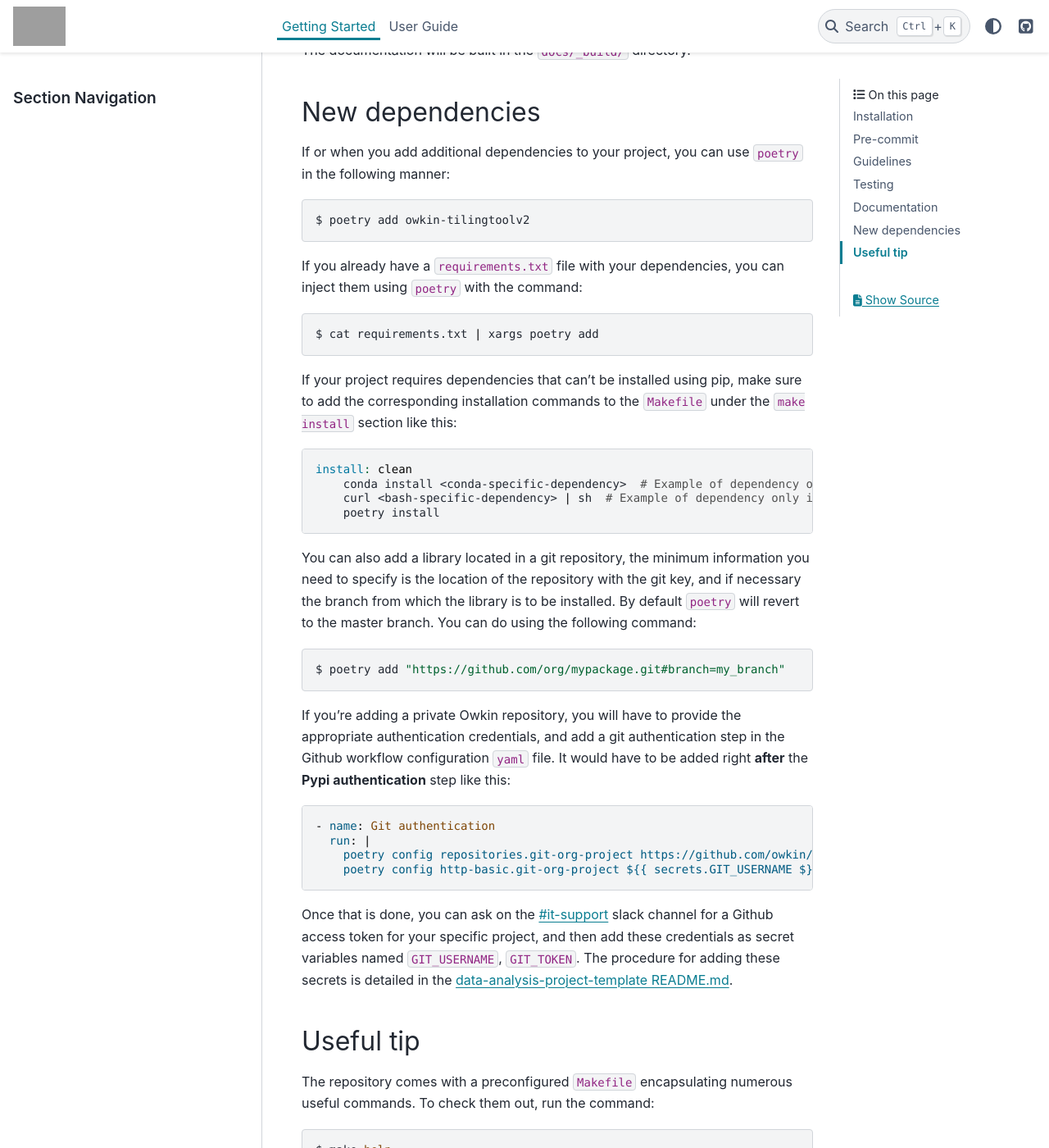
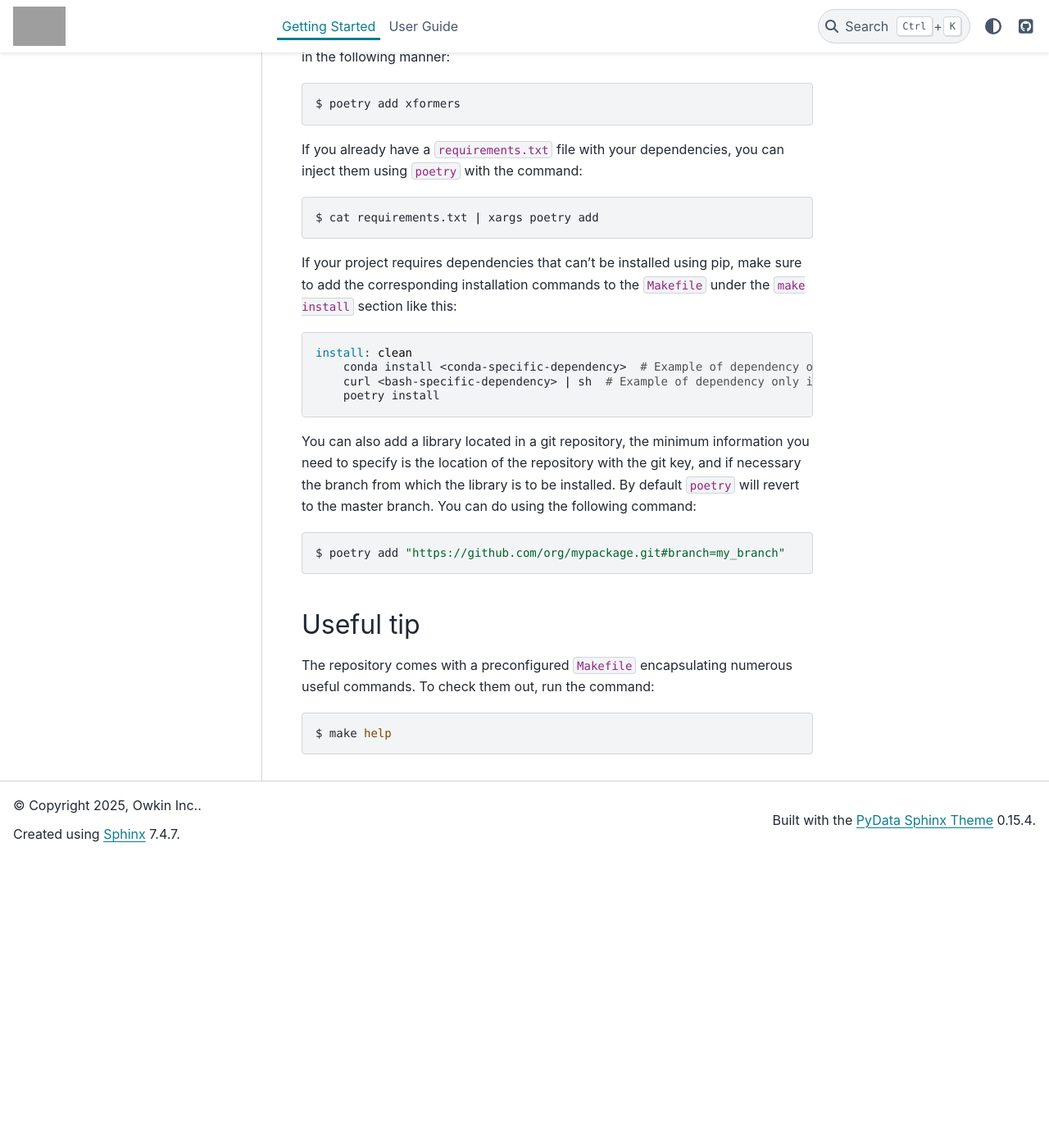
Before and after one commit to owkin/plism-benchmark, a Sphinx documentation site: the page built from docs/contributing.rst, in a window 1280 px wide and 1400 px high, scrolled down 2697 px. Shown: the whole window at 82% size. Built offline with Sphinx 7.4.7 and the PyData theme 0.15.4, drawn with Linux system fonts in a browser that asks for light colours; pages that are not in the unit, such as notebooks, are missing from menus; after the commit the page ends 3743 px from its top, so only the background shows below that; some of the changed text lies outside the part shown; grey boxes are pictures that could not be loaded.

Commit message:
Configure CI, remove Owkin's private mentions.

```diff
--- a/docs/conf.py
+++ b/docs/conf.py
@@ -62,8 +62,8 @@ package_distribution = pkg_resources.get_distribution('owkin-plismbench')
 
 # General information about the project.
 project = 'PLISM robustness benchmark'
-copyright = f'{datetime.date.today().year}, Owkin Data Science Team'
-author = 'Owkin Data Science Team'
+copyright = f'{datetime.date.today().year}, Owkin Inc.'
+author = 'Owkin Inc.'
 
 # The version info for the project you're documenting, acts as replacement
 # for |version| and |release|, also used in various other places throughout
@@ -139,7 +139,7 @@ latex_elements: dict = {
 # (source start file, target name, title, author, documentclass
 # [howto, manual, or own class]).
 latex_documents = [
-    (master_doc, 'plismbench.tex', project, 'Owkin Data Scientists', 'manual'),
+    (master_doc, 'plismbench.tex', project, 'Owkin Inc.', 'manual'),
 ]
 
 # -- Options for manual page output ------------------------------------
--- a/docs/contributing.rst
+++ b/docs/contributing.rst
@@ -31,17 +31,15 @@ Next, create a Python environment using your preferred management system (``cond
 ``pip``, ...). If you don't have a preferred system, ``poetry`` will automatically
 create a new environment in ``.venv/`` when you run ``make config``. If you're using
 your own environment, make sure to activate it. To activate ``poetry``'s environment,
-you can run: ``poetry shell``.
-
-To configure ``poetry``, provide it with the credentials for `Owkin's
-private Python Package Index`_ by running:
+you can run: ``poetry shell``. Please configure ``poetry`` by running:
 
 .. code-block:: console
 
     $ make config
 
-Once that's done, and if it has not been generated yet, you must generate the
-``poetry.lock`` file by running:
+
+Once that's done, and if it has not been generated yet,
+you must generate the ``poetry.lock`` file by running:
 
 .. code-block:: console
 
@@ -55,7 +53,6 @@ To install all required dependencies, you can run the following command:
 
 .. _Github repository: https://github.com/owkin/plism-benchmark
 .. _poetry: https://python-poetry.org/docs/
-.. _Owkin's private Python Package Index: https://pypi.owkin.com/
 
 
 Pre-commit
@@ -89,11 +86,6 @@ without needing to have done ``pre-commit install`` beforehand.
 
 Guidelines
 ~~~~~~~~~~
-
-Before contributing, please make sure to read the Owkin contribution guidelines `here`_.
-
-.. _here: https://docs.google.com/document/d/1B4YI9wrUDNNZd8kxKLkLIPdS0FB_5Bi2Dkr8jRK8GCQ/edit#heading=h.buy0025am68
-
 
 To contribute to the PLISM robustness benchmark project, follow these steps:
 
@@ -140,7 +132,7 @@ in the following manner:
 
 .. code-block:: console
 
-    $ poetry add owkin-tilingtoolv2
+    $ poetry add xformers
 
 
 If you already have a ``requirements.txt`` file with your dependencies, you can inject
@@ -171,25 +163,6 @@ to the master branch. You can do using the following command:
 
     $ poetry add "https://github.com/org/mypackage.git#branch=my_branch"
 
-If you're adding a private Owkin repository, you will have to provide the appropriate
-authentication credentials, and add a git authentication step in the Github workflow
-configuration ``yaml`` file. It would have to be added right **after** the
-**Pypi authentication** step like this:
-
-.. code-block:: yaml
-
-    - name: Git authentication
-      run: |
-        poetry config repositories.git-org-project https://github.com/owkin/histonorm.git
-        poetry config http-basic.git-org-project ${{ secrets.GIT_USERNAME $}} ${{ secrets.GIT_TOKEN $}}
-
-Once that is done, you can ask on the `#it-support`_ slack channel for a Github access
-token for your specific project, and then add these credentials as secret variables
-named ``GIT_USERNAME``, ``GIT_TOKEN``. The procedure for adding these secrets is
-detailed in the `data-analysis-project-template README.md`_.
-
-.. _#it-support: https://owkin.slack.com/archives/CTTSMCUNN
-.. _data-analysis-project-template README.md: https://github.com/owkin/data-science-project-template#gitHub-configurations
 
 Useful tip
 ~~~~~~~~~~
```
Also changed, not shown: 6 other files.
